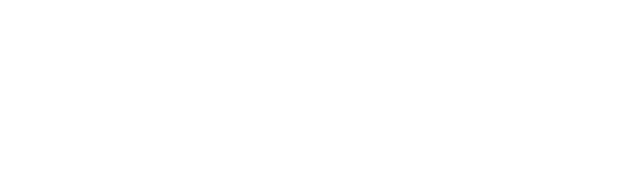
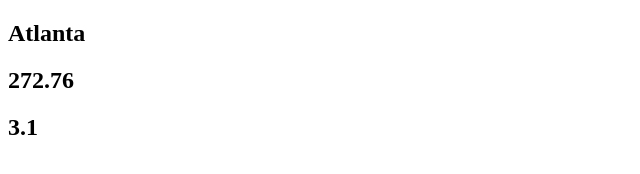
Before and after one commit to rebeccauranga/tdd-weather-data, a plain HTML site: page index.html in a window 1280 px wide. Shown: the whole page, without its empty margins (0-640 px from the left). Drawn offline with Linux system fonts and the light colour scheme.

Commit message:
adds description

```diff
--- a/index.html
+++ b/index.html
@@ -8,6 +8,12 @@
 </head>
 <body>
 
+    <nav data-nav>
+        <h1></h1>
+        <h1></h1>
+        <h1></h1>
+    </nav>
+
     <script src="scripts/weather.js"></script>
     <script src="scripts/index.js"></script>
 </body>
--- a/scripts/index.js
+++ b/scripts/index.js
@@ -1,3 +1,7 @@
+
+
+
+
 
 // Implement the following functions to fulfill the tests!
 function getLocationName() {}
@@ -23,3 +27,46 @@ try {
 } catch (e) {
 
 }
+
+function getLocationName(weather) {
+    return weather.name;
+}
+
+const weatherDiv = document.createElement('div');
+// weatherDiv.textContent = "Testing 123";
+console.log(weatherDiv);
+
+const body = document.querySelector('body');
+body.appendChild(weatherDiv);
+
+
+const navElement = document.querySelector('[data-nav]');
+atlWeather.forEach(function(obj) {
+    const newHeading = document.createElement('h1');
+    newHeading.textContent = obj.name;
+    newHeading.setAttribute('h1', obj.name);
+    navElement.append(newHeading);
+});
+
+atlWeather.forEach(function(obj) {
+    const newHeading = document.createElement('h1');
+    newHeading.textContent = obj.main.temp;
+    newHeading.setAttribute('h1', obj.main.temp);
+    navElement.append(newHeading);
+});
+
+atlWeather.forEach(function(obj) {
+    const newHeading = document.createElement('h1');
+    newHeading.textContent = obj.wind.speed;
+    newHeading.setAttribute('h1', obj.wind.speed);
+    navElement.append(newHeading);
+});
+
+function getWeatherUrl(weather){
+
+    return iconURL;
+}
+
+function showIcon(url){
+
+}
--- a/scripts/weather.js
+++ b/scripts/weather.js
@@ -1,4 +1,4 @@
-const atlWeather = {"coord":{"lon":-84.39,"lat":33.75},"weather":[{"id":800,"main":"Clear","description":"clear sky","icon":"01d"}],"base":"stations","main":{"temp":272.76,"pressure":1022,"humidity":40,"temp_min":270.15,"temp_max":275.37},"visibility":16093,"wind":{"speed":3.1,"deg":340},"clouds":{"all":1},"dt":1551797654,"sys":{"type":1,"id":4399,"message":0.0072,"country":"US","sunrise":1551787231,"sunset":1551829066},"id":4180439,"name":"Atlanta","cod":200};
+const atlWeather = [{"coord":{"lon":-84.39,"lat":33.75},"weather":[{"id":800,"main":"Clear","description":"clear sky","icon":"01d"}],"base":"stations","main":{"temp":272.76,"pressure":1022,"humidity":40,"temp_min":270.15,"temp_max":275.37},"visibility":16093,"wind":{"speed":3.1,"deg":340},"clouds":{"all":1},"dt":1551797654,"sys":{"type":1,"id":4399,"message":0.0072,"country":"US","sunrise":1551787231,"sunset":1551829066},"id":4180439,"name":"Atlanta","cod":200}];
 
 try {
     module.exports = atlWeather;
```
